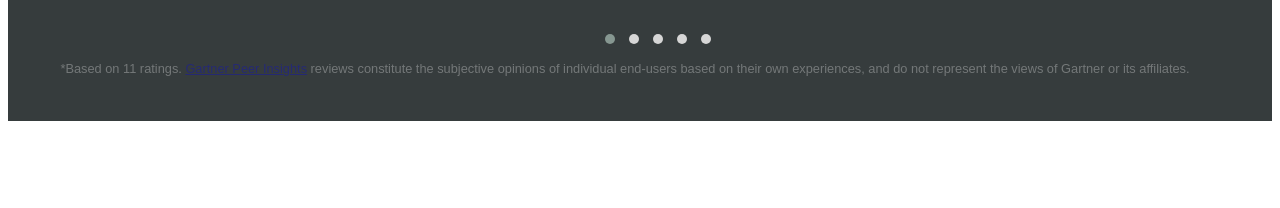
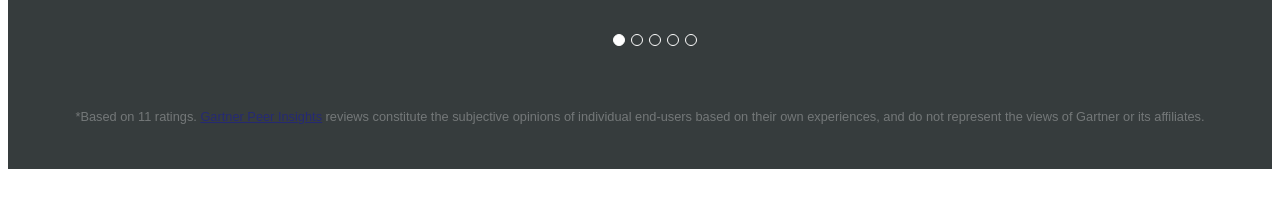
Before and after one commit to cresharper/carousel-dt, a plain HTML site: page index.html in a window 1280 px wide. Shown: the part 256-464 px from the top of the page. Drawn offline with nearby package versions, Linux system fonts and the light colour scheme; a script that the page names is missing.

Commit message:
match dots theme to production - alignment tweaks

```diff
--- a/dev/scss/_owl-theme.scss
+++ b/dev/scss/_owl-theme.scss
@@ -1,6 +1,6 @@
 .owl-theme .owl-controls {
     margin-top: -12rem;
-    margin-bottom: 3rem;
+    margin-bottom: 6rem;
 }
 
 .owl-theme .owl-controls .owl-buttons div {
@@ -65,8 +65,8 @@
 .owl-theme .owl-dots .owl-dot span {
   width: 10px;
   height: 10px;
-  margin: 5px 7px;
-  background: #d6d6d6;
+  margin: 5px 3px;
+  background: #363C3D;
   display: block;
   text-align: center;
   -webkit-backface-visibility: visible;
@@ -81,7 +81,7 @@
 }
 
 .owl-theme .owl-dots .owl-dot.active span, .owl-theme .owl-dots .owl-dot:hover span {
-  background: #869791;
+  background: #fff;
 }
 
 .owl-dot {
@@ -90,8 +90,12 @@
 
 .owl-dots {
     position: absolute;
-    margin-left: 46.5%;
+    margin-left: 47.5%;
     padding-top: 2rem;
+
+    span {
+        border: 1px solid #fff;
+    }
 }
 
 .owl-prev {
--- a/index.html
+++ b/index.html
@@ -22,6 +22,7 @@ $(document).ready(function() {
         loop: true,
         nav: true,
         dots: true,
+        autoplay: false,
         pagination: true,
         items: 1
     });
```
Also changed, not shown: build/css/styles.css.
